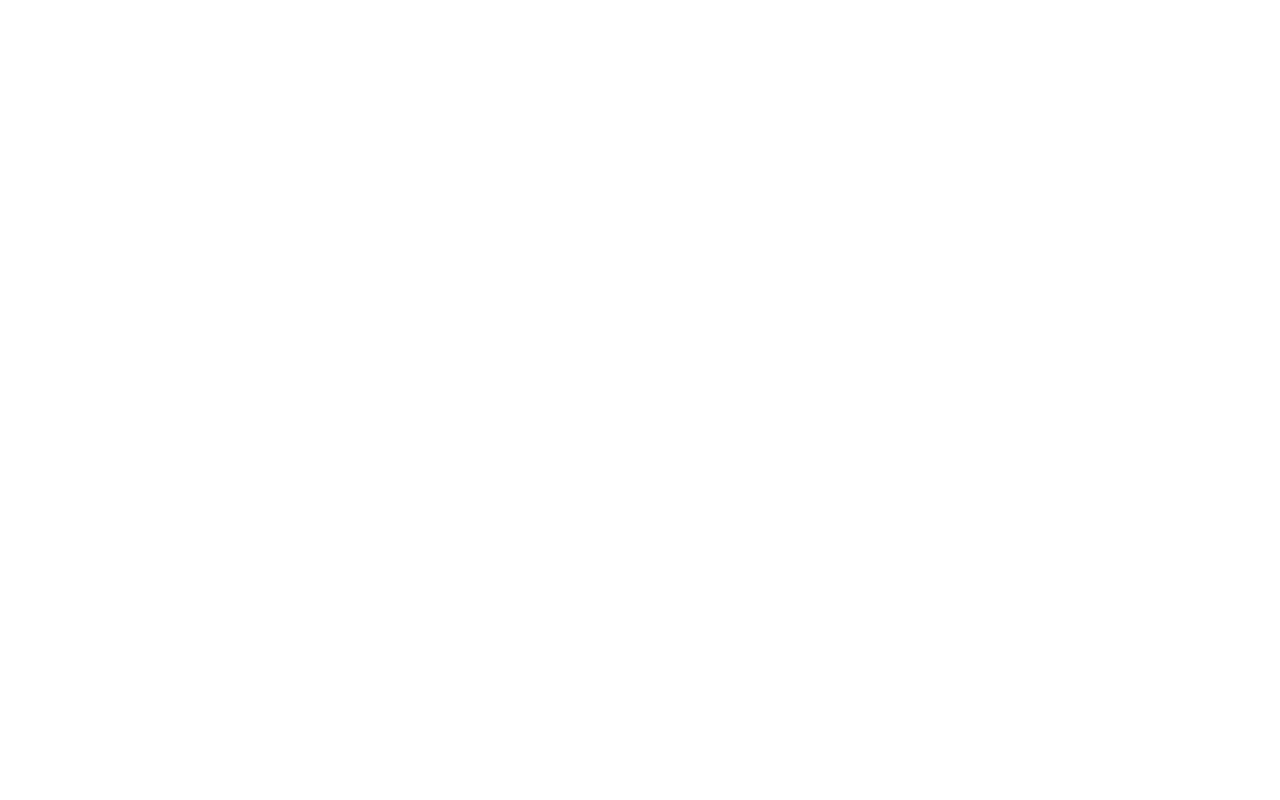
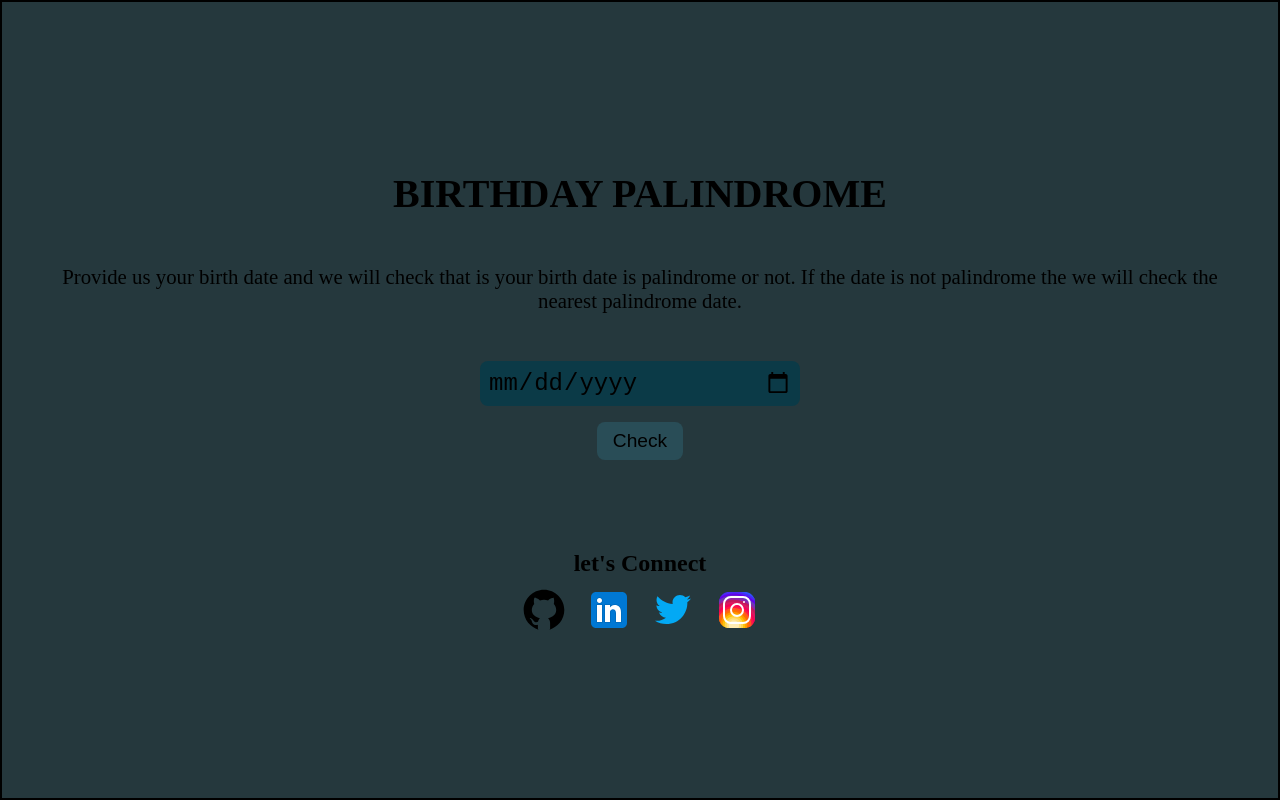
Before and after one commit to roht2103/bithday-palindrome, a plain HTML site: page index.html in a window 1280 px wide. Drawn offline with Linux system fonts and the light colour scheme.

Commit message:
style and design complete

```diff
--- a/index.html
+++ b/index.html
@@ -1,18 +1,38 @@
 <!DOCTYPE html>
 <html lang="en">
-<head>
-    <meta charset="UTF-8">
-    <meta name="viewport" content="width=device-width, initial-scale=1.0">
+  <head>
+    <meta charset="UTF-8" />
+    <meta name="viewport" content="width=device-width, initial-scale=1.0" />
     <title>Birthday Palindrome</title>
-    <link rel="stylesheet" href="style.css">
-</head>
-<body>
-
+    <link rel="stylesheet" href="style.css" />
+    <link rel="icon" href="utils/icons8-cake-16.png">
+  </head>
+  <body>
     <div class="container">
-        <div class="hero"></div>
-        <div class="content"></div>
+      <h1>BIRTHDAY PALINDROME</h1>
+      <p>
+        Provide us your birth date and we will check that is your birth date is
+        palindrome or not. If the date is not palindrome the we will check the
+        nearest palindrome date.
+      </p>
+      <form>
+        <input type="date">
+        <button type="submit">Check</button>
+      </form>
+      <div class="result">
+        ytfyt
+      </div>
+      <footer>
+        <h2>let's Connect</h2>
+        <ul>
+            <li><a href="https://github.com/roht2103"><img src="utils/icons8-github.svg" alt=""></a></li>
+            <li><a href="https://www.linkedin.com/in/rohit-thorat-502566246/"><img src="utils/icons8-linkedin.svg" alt=""></a></li>
+            <li><a href="https://twitter.com/RohitTh53744122"><img src="utils/icons8-twitter.svg" alt=""></a></li>
+            <li><a href="https://www.instagram.com/rxhit_27/"><img src="utils/icons8-instagram.svg" alt=""></a></li>
+        </ul>
+      </footer>
     </div>
 
     <script src="app.js"></script>
-</body>
+  </body>
 </html>
--- a/style.css
+++ b/style.css
@@ -3,3 +3,84 @@
     padding: 0px;
     box-sizing: border-box;
 }
+.container{
+    height: 100vh;
+    display: flex;
+    justify-content: center;
+    align-items: center;
+    flex-direction: column;
+    padding: 1rem;
+    width: 100vw;
+    border: 2px solid;
+    background-color: #25383d;
+}
+
+.container h1{
+    margin: 1rem;
+    text-align: center;
+    font-size: 2.5rem;
+}
+
+.container p{
+    /* border: 1px solid; */
+    padding: 2rem;
+    text-align: center;
+
+    font-size: 1.3rem;
+}
+
+.container input{
+    padding: .5rem;
+    width: 20rem;
+    background-color: #0b3a47;
+    font-size: 1.5rem;
+    margin: 1rem;
+    border: 0px;
+    border-radius:.5rem ;
+}
+
+.container form{
+    display:contents;
+}
+
+.container form button{
+    padding: .5rem 1rem;
+    border: 0px;
+    border-radius:.5rem ;
+    font-size: 1.2rem;
+    background-color: #294d57;
+}
+
+.container .result{
+    visibility: hidden;
+    /* border: 1px solid; */
+    border-radius:.5rem ;
+    /* background-color: #2e4045; */
+    margin: 1rem;
+    text-align: center;
+    padding: 1rem;
+    font-size: 1.4rem;
+    height: fit-content;
+    width: 80%;
+}
+.container footer{
+    /* border: 2px solid firebrick; */
+    width: 100%;
+    /* height: 7vh; */
+    display: flex;
+    justify-content: center;
+    flex-direction: column;
+    align-items: center;
+    /* flex-wrap: nowrap; */
+    /* background-color: #294d57; */
+}
+
+.container footer ul{
+    display: flex;
+    justify-content: center;
+    align-items: center;
+    list-style: none;
+}
+.container footer ul li{
+    margin: .5rem;
+}
```
Also changed, not shown: birthday.jpg (deleted), utils/icons8-cake-16.png (added), utils/icons8-github.svg (added), utils/icons8-instagram.svg (added), utils/icons8-linkedin.svg (added), utils/icons8-twitter.svg (added).
